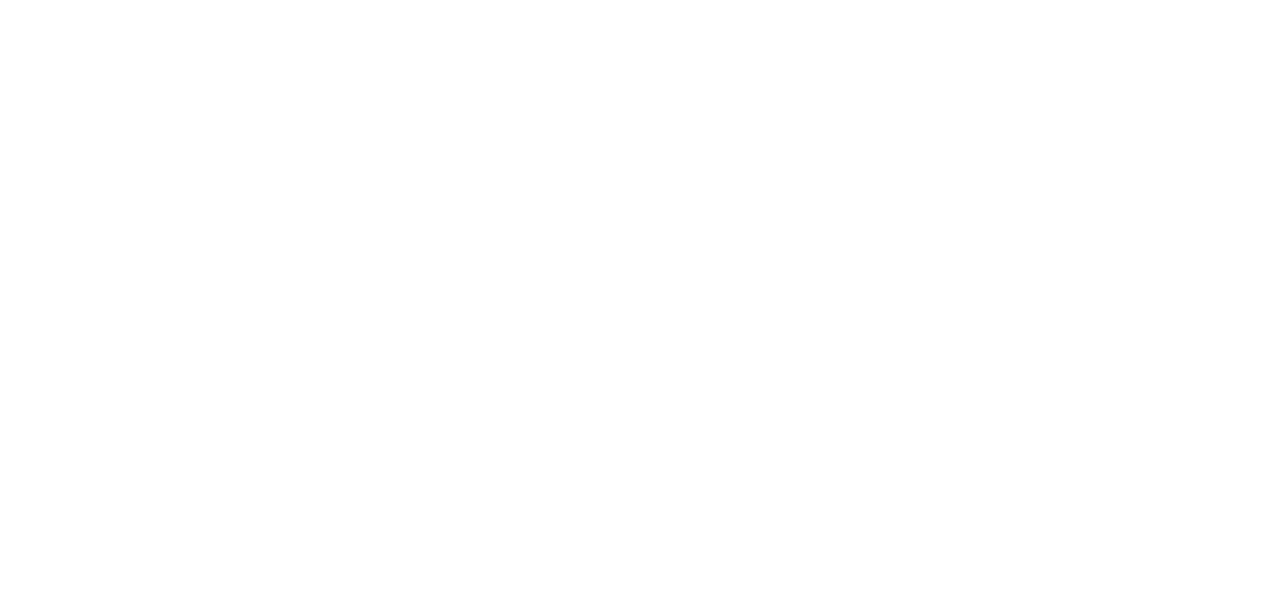
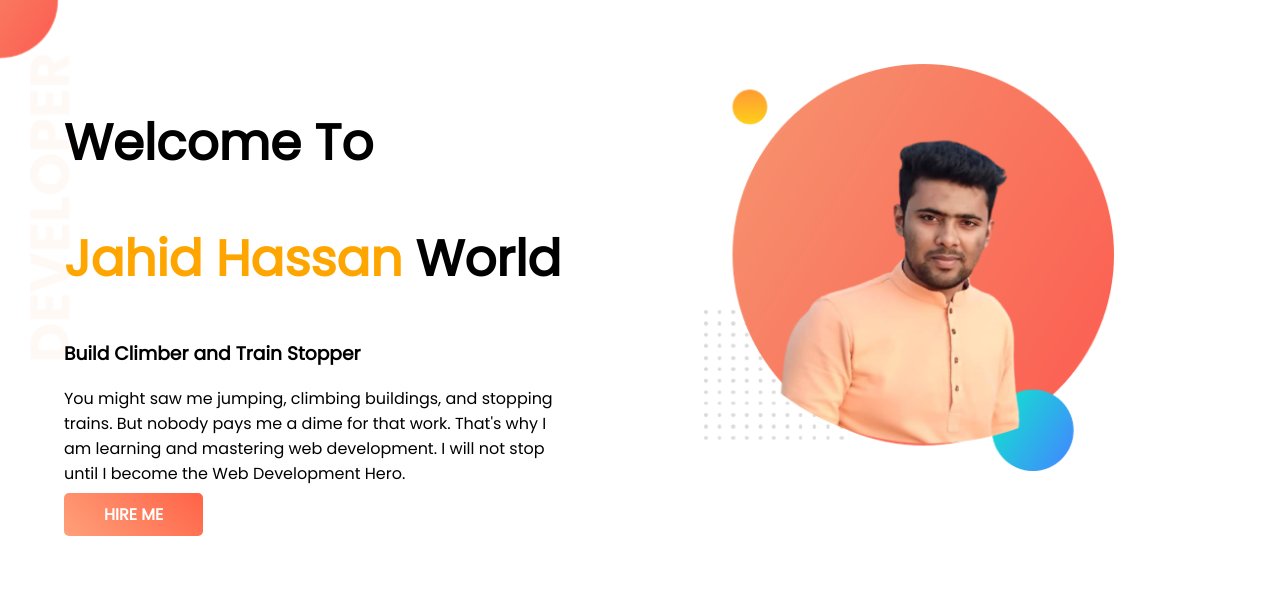
Before and after one commit to jahidfokir7/developer-portfolio, a plain HTML site: page index.html in a window 1280 px wide. Drawn offline with Linux system fonts and the light colour scheme.

Commit message:
added first part

```diff
--- a/index.html
+++ b/index.html
@@ -1,13 +1,32 @@
 <!DOCTYPE html>
 <html lang="en">
+
 <head>
     <meta charset="UTF-8">
     <meta http-equiv="X-UA-Compatible" content="IE=edge">
     <meta name="viewport" content="width=device-width, initial-scale=1.0">
     <title>Jahid Hassan Portfolio</title>
+    <link rel="preconnect" href="https://fonts.googleapis.com">
+    <link rel="preconnect" href="https://fonts.gstatic.com" crossorigin>
+    <link href="https://fonts.googleapis.com/css2?family=Poppins&display=swap" rel="stylesheet">
     <link rel="stylesheet" href="style.css">
 </head>
+
 <body>
+    <section class="top-banner">
+        <div class="half-width">
+            <h1>Welcome To</h1>
+            <h1><span class="orange-color">Jahid Hassan</span> World</h1>
+            <h3>Build Climber and Train Stopper</h3>
+            <p>You might saw me jumping, climbing buildings, and stopping trains. But nobody pays me a dime for that
+                work.
+                That's why I am learning and mastering web development. I will not stop until I become the Web
+                Development
+                Hero.</p>
+            <a class="link-button" target="_blank" href="">HIRE ME</a>
+        </div>
+        <div class="half-width"><img src="images/himi1.png" alt=""></div>
+    </section>
+</body>
 
-</body>
 </html>
--- a/style.css
+++ b/style.css
@@ -0,0 +1,32 @@
+body{
+    font-family: 'Poppins', sans-serif;
+    margin: 0;
+}
+h1{
+    font-size: 50px;
+}
+.orange-color{
+    color: orange;
+}
+section{
+    display: flex;
+}
+.half-width{
+    width: 50%;
+    padding: 5%;
+}
+.half-width img{
+    width: 80%;
+}
+.link-button{
+    text-decoration: none;
+    background-image: linear-gradient(45deg, lightsalmon, tomato);
+    padding: 10px 40px;
+    color: white;
+    font-weight: 700;
+    border-radius: 5px;
+}
+.top-banner{
+    background-image:url(images/top-banner.png) ;
+    background-repeat: no-repeat;
+}
```
Also changed, not shown: images/dream-bg.png (added), images/exp-bg.png (added), images/himi1.png (added), images/himi2.png (added), images/my-bg.png (added), images/my-bg2.png (added), images/top-banner.png (added), showOff/fokir1.jpg (added), showOff/fokir2.jpg (added), showOff/fokir3.jpg (added), showOff/fokir4.jpg (added).
